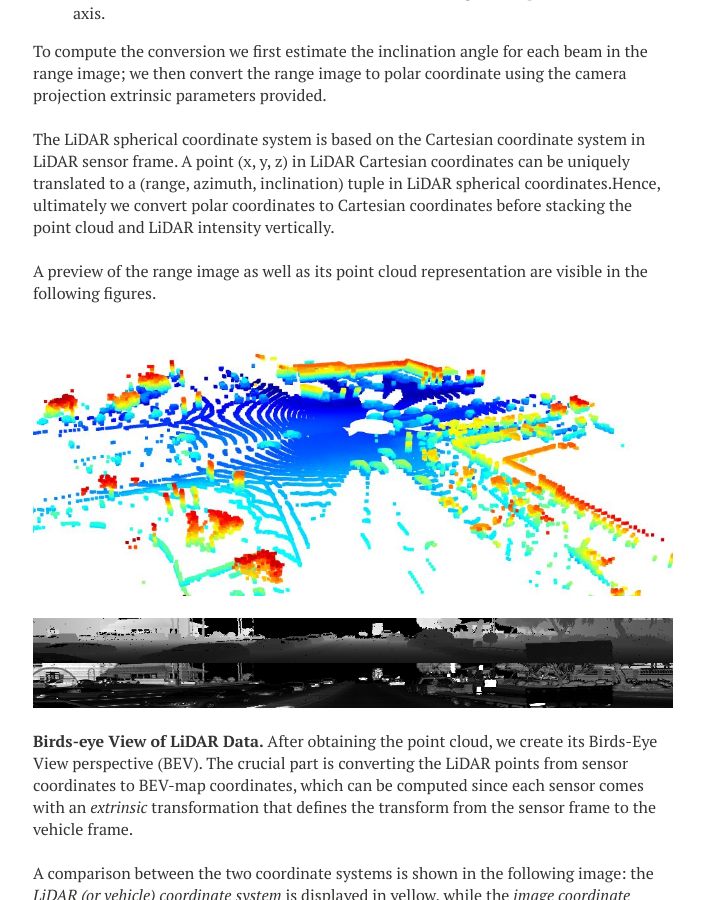
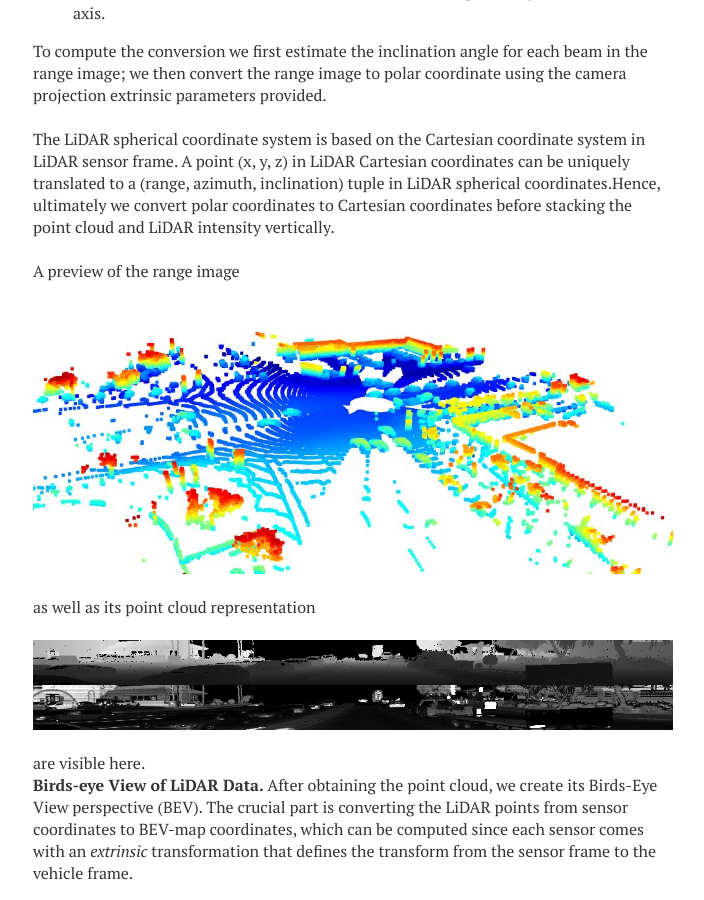
Before and after one commit to IacopomC/iacopomc.github.io, a Jekyll site: the page built from _posts/2021-11-30-sensor-fusion-and-tracking.md, in a window 1280 px wide and 900 px high, scrolled down 2707 px. Shown: the whole window, without its empty margins (287-991 px from the left). Built offline with Jekyll 4.4.1, drawn with Linux system fonts in a browser that asks for light colours; nearby versions of some CDN libraries; our own code applies the rules of GitHub Pages for plain Markdown files.

Commit message:
change formatting

```diff
--- a/_posts/2021-11-30-sensor-fusion-and-tracking.md
+++ b/_posts/2021-11-30-sensor-fusion-and-tracking.md
@@ -87,7 +87,7 @@ LiDAR Cartesian coordinates can be uniquely translated to a (range, azimuth, inc
 
 <br/>
 
-A preview of the range image as well as its point cloud representation are visible in the following figures.
+A preview of the range image
 
 <br/>
 
@@ -95,9 +95,16 @@ A preview of the range image as well as its point cloud representation are visib
 
 <br/>
 
+as well as its point cloud representation
+
+<br/>
+
 <img src="{{ site.url }}/assets/images/sensor-fusion-tracking-post/img_range.png">
 
 <br/>
+
+are visible here.
+
 
 **Birds-eye View of LiDAR Data.** After obtaining the point
 cloud, we create its Birds-Eye View perspective (BEV). The crucial part is converting the LiDAR points from sensor coordinates to BEV-map coordinates, which can be computed since each sensor comes with an *extrinsic* transformation that defines the transform from the sensor frame to the vehicle frame.
```
